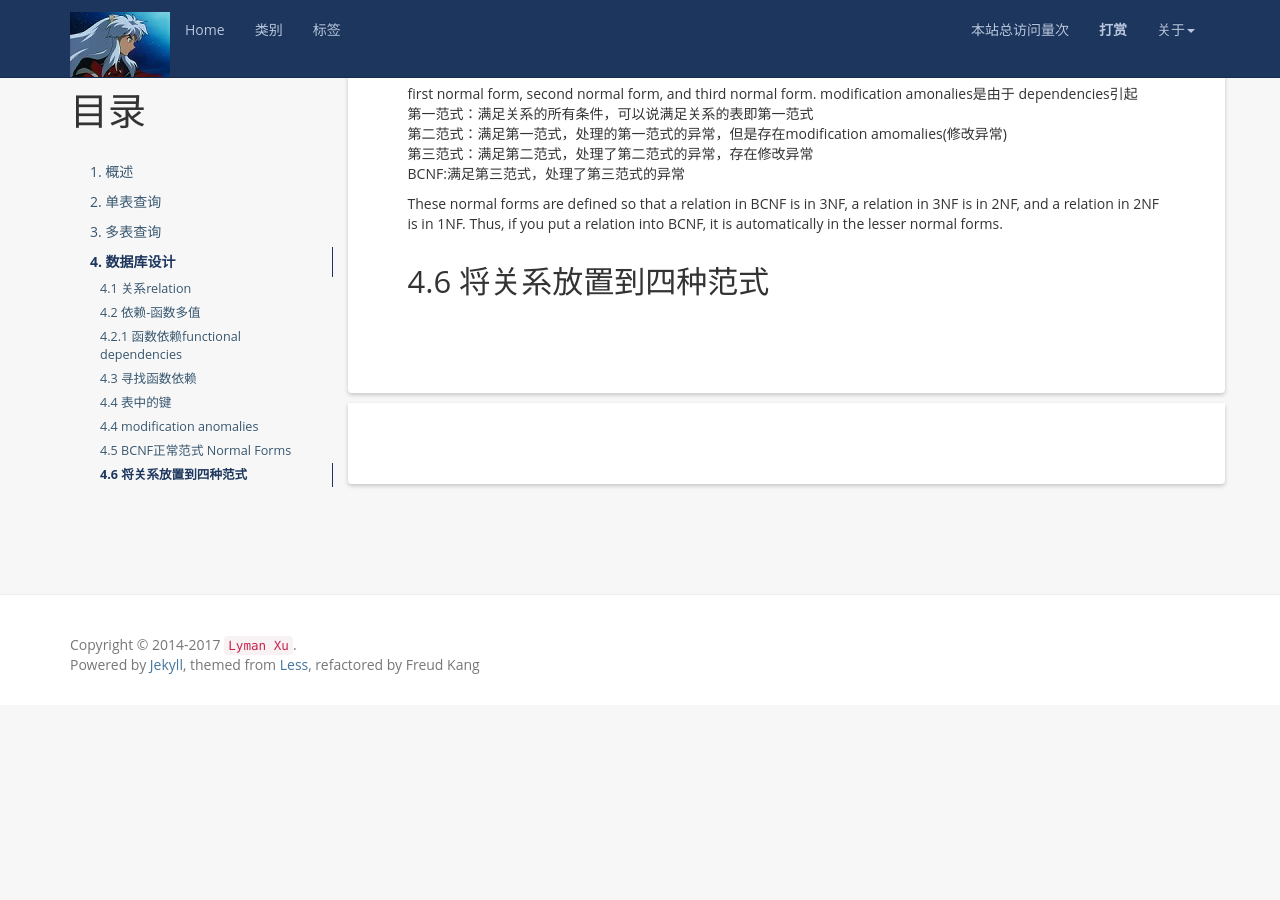
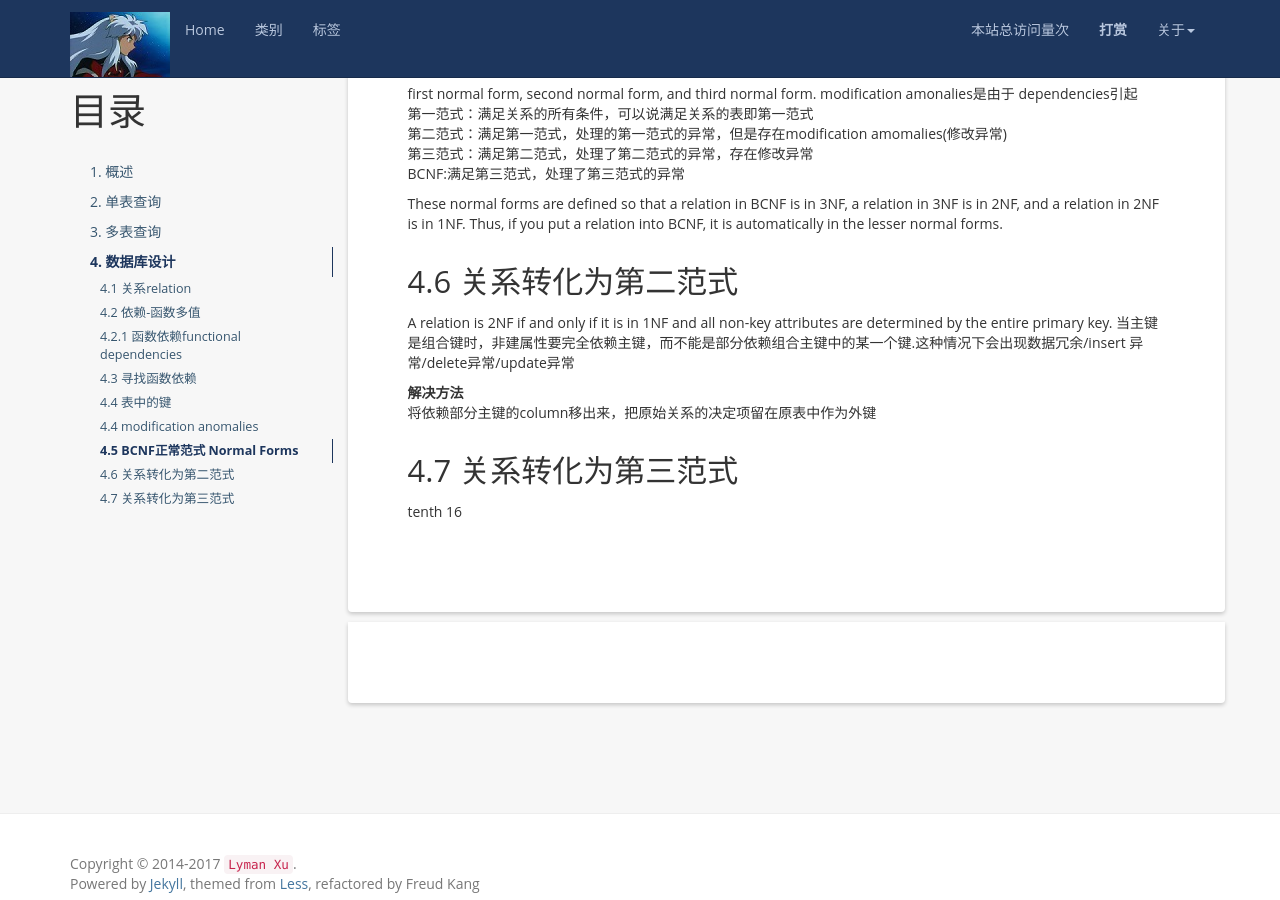
Before and after one commit to LymanXu/Blog, a Jekyll site: the page built from _posts/Database/2017-06-16-sql-base.md, in a window 1280 px wide and 900 px high, scrolled down 8481 px. Built offline with Jekyll 4.4.1, drawn with Linux system fonts in a browser that asks for light colours; nearby versions of some CDN libraries; comment, search, counter and statistics services are not loaded; before the commit the page ends 9186 px from its top, so only the background shows below that.

Commit message:
update sql base

```diff
--- a/_posts/Database/2017-06-16-sql-base.md
+++ b/_posts/Database/2017-06-16-sql-base.md
@@ -378,4 +378,14 @@ These normal forms are defined so that a relation in BCNF is in 3NF, a relation
 in 3NF is in  2NF, and a relation in 2NF is in 1NF. Thus, if you put a relation into BCNF,
 it is automatically in the lesser normal forms.
 
-## 4.6 将关系放置到四种范式
+## 4.6 关系转化为第二范式
+A relation is 2NF if and only if it is in 1NF and all non-key attributes are determined by the entire primary key.
+当主键是组合键时，非建属性要完全依赖主键，而不能是部分依赖组合主键中的某一个键.这种情况下会出现数据冗余/insert 异常/delete异常/update异常
+
+**解决方法**<br/>
+将依赖部分主键的column移出来，把原始关系的决定项留在原表中作为外键
+
+## 4.7 关系转化为第三范式
+
+
+tenth 16
```
